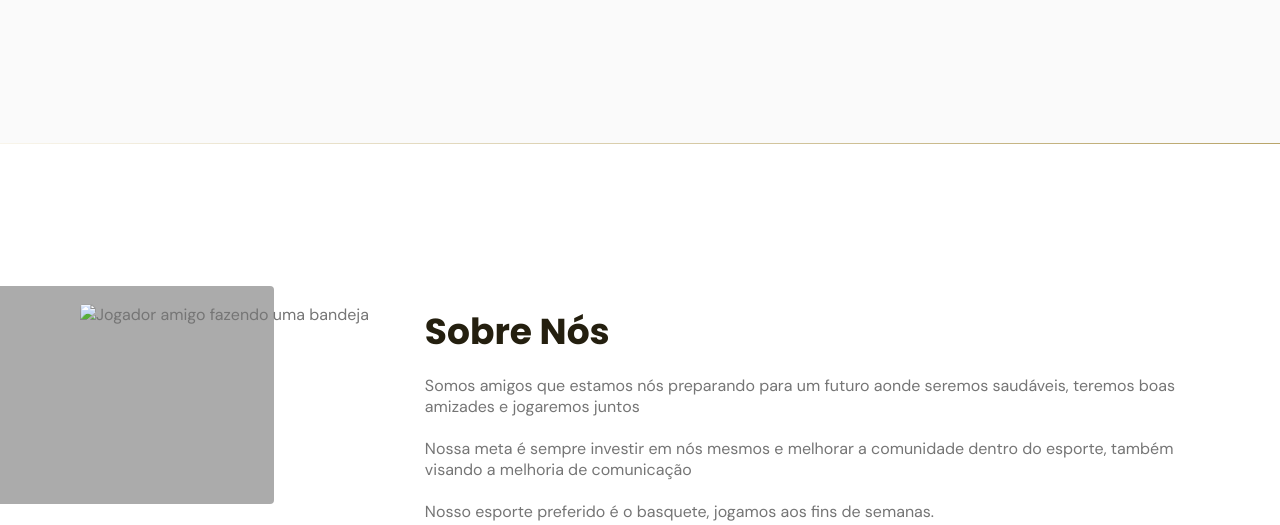
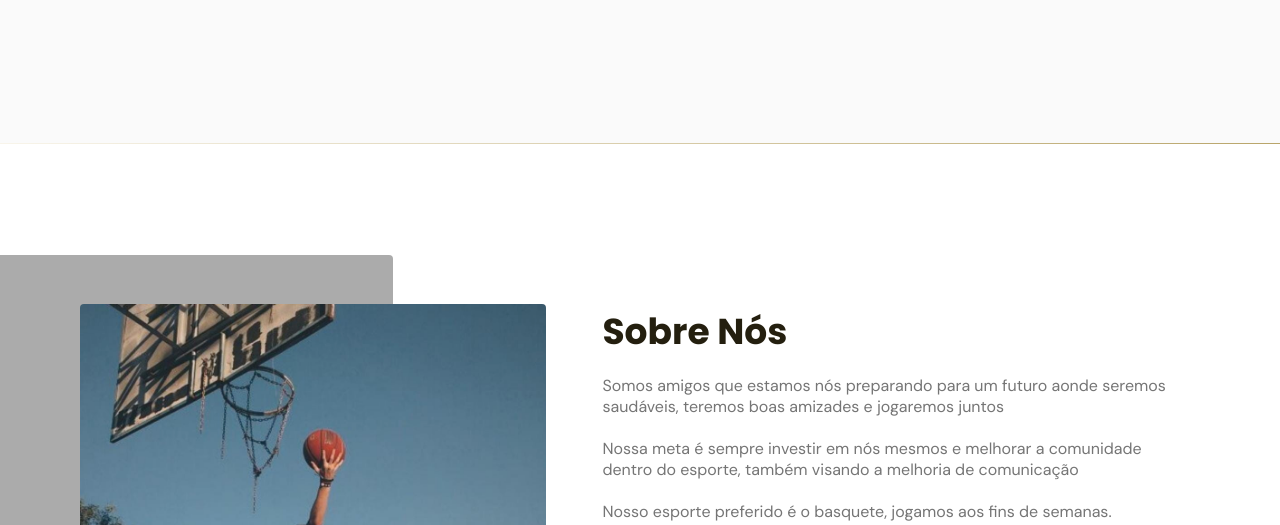
Before and after one commit to EduardoCamposSampaio/Basket-BF, a plain HTML site: page index.html in a window 1280 px wide. Shown: the part 554-1079 px from the top of the page. Drawn offline with nearby package versions, Linux system fonts and the light colour scheme; the site is published under a folder, as on GitHub Pages, so addresses that start at the root find nothing; files whose address does not match are found by name.

Commit message:
Add files via upload

```diff
--- a/index.html
+++ b/index.html
@@ -69,7 +69,7 @@
       <section class="section" id="about">
         <div class="container grid">
           <div class="image">
-            <img src="/image/perao.png" alt="Jogador amigo fazendo uma bandeja">
+            <img src="image/perao.png" alt="Jogador amigo fazendo uma bandeja">
           </div>
           <div class="text">
             <h2 class="title">Sobre Nós</h2>
```
